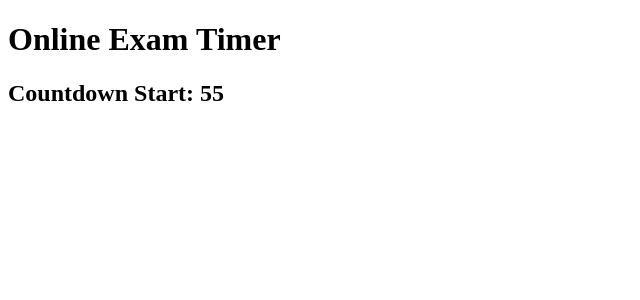
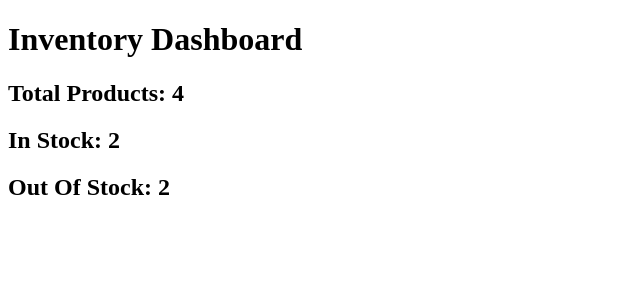
Before and after one commit to MMMAkees/reacttask1, a React (Vite) app: page / in a window 1280 px wide. Shown: the top 300 px of the page, without its empty margins (0-640 px from the left). Built offline with nearby package versions, Linux system fonts and the light colour scheme.

Commit message:
Task 12 Complete

```diff
--- a/src/App.jsx
+++ b/src/App.jsx
@@ -184,17 +184,44 @@ function App() {
     /*Task 10*/
   }
 
-  const [time, setTime] = useState(60);
+  // const [time, setTime] = useState(60);
+
+  // useEffect(() => {
+  //   if (time === 0) return;
+
+  //   const timer = setTimeout(() => {
+  //     setTime(time - 1);
+  //   }, 1000);
+
+  //   return () => clearTimeout(timer);
+  // }, [time]);
+
+  {
+    /*Task 11*/
+  }
+  const [products] = useState([
+    { id: 1, name: "Laptop", stock: 10 },
+    { id: 2, name: "Phone", stock: 0 },
+    { id: 3, name: "Keyboard", stock: 5 },
+    { id: 4, name: "Mouse", stock: 0 },
+  ]);
+
+  const [totalProducts, setTotalProducts] = useState(0);
+  const [inStock, setInStock] = useState(0);
+  const [outOfStock, setOutOfStock] = useState(0);
 
   useEffect(() => {
-    if (time === 0) return;
+    setTotalProducts(products.length);
 
-    const timer = setTimeout(() => {
-      setTime(time - 1);
-    }, 1000);
+    const inStockCount = products.filter((product) => product.stock > 0).length;
 
-    return () => clearTimeout(timer);
-  }, [time]);
+    const outOfStockCount = products.filter(
+      (product) => product.stock === 0,
+    ).length;
+
+    setInStock(inStockCount);
+    setOutOfStock(outOfStockCount);
+  }, [products]);
 
   return (
     <>
@@ -356,10 +383,17 @@ function App() {
       <button onClick={handleSubmit}>Submit</button> */}
 
       {/* Task 11 */}
-      <h1>Online Exam Timer</h1>
+      {/* <h1>Online Exam Timer</h1>
 
       <h2>Countdown Start: {time}</h2>
-      {time === 0 && <h2>Exam Ended</h2>}
+      {time === 0 && <h2>Exam Ended</h2>} */}
+
+      {/* Task 12 */}
+      <h1>Inventory Dashboard</h1>
+
+      <h2>Total Products: {totalProducts}</h2>
+      <h2>In Stock: {inStock}</h2>
+      <h2>Out Of Stock: {outOfStock}</h2>
     </>
   );
 }
```
